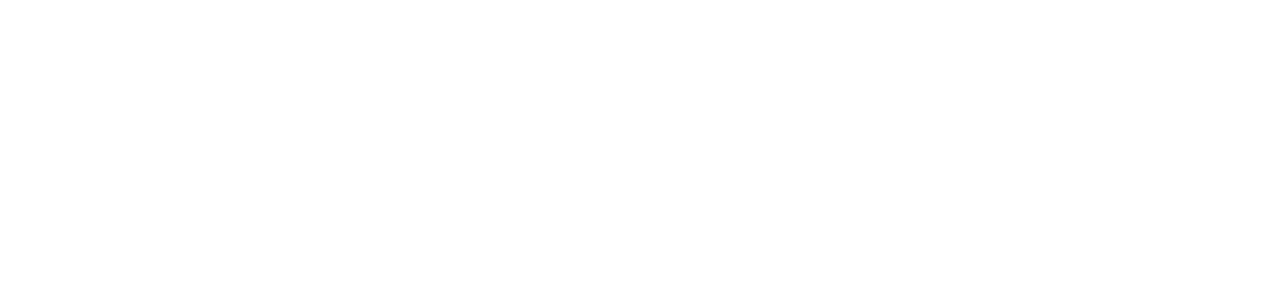
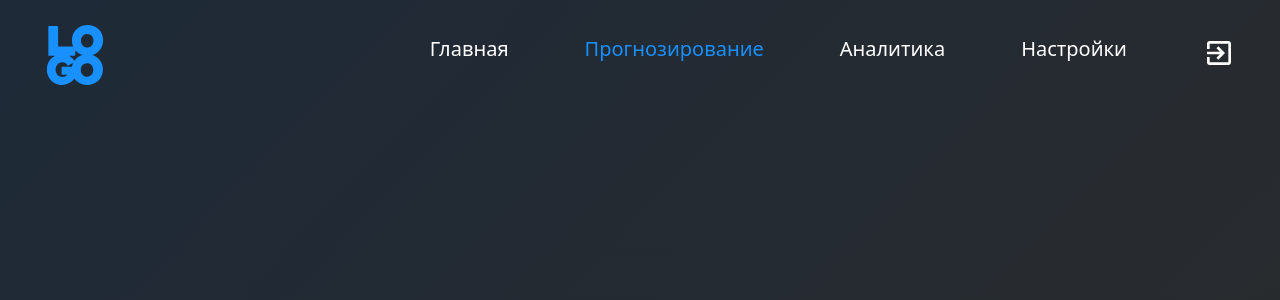
Before and after one commit to Niko142/logisticApp, a React (Vite) app in the folder frontend/logisticApp/: page /predict in a window 1280 px wide. Before the commit this address had no page. Shown: the top 300 px of the page. Built offline with nearby package versions, Linux system fonts and the light colour scheme.

Commit message:
Добавлен header и маршруты к блокам, обновлены и оптимизированы стили во front-е

```diff
--- a/frontend/logisticApp/package.json
+++ b/frontend/logisticApp/package.json
@@ -15,6 +15,7 @@
     "leaflet-geosearch": "^4.2.0",
     "react": "^19.0.0",
     "react-dom": "^19.0.0",
+    "react-icons": "^5.5.0",
     "react-leaflet": "^5.0.0",
     "react-router-dom": "^7.5.2"
   },
--- a/frontend/logisticApp/src/App.css
+++ b/frontend/logisticApp/src/App.css
@@ -1,17 +1,86 @@
+:root {
+  /* Основные цвета */
+  --black: #000;
+  --white: #fff;
+  --blue: #1890ff;
+  --green: #44944a;
+  --orange: #ffa500;
+  --red: #e32636;
+
+  /* Фон и тени */
+  --background: linear-gradient(134deg, #1e2a38 0%, #2b2b2b 100%);
+  --block-shadow: 0 2px 6px rgba(0, 0, 0, 0.3);
+  --input-glow: 0px 0px 20px 2px rgba(24, 144, 255, 0.4);
+
+  /* Стили для кнопки */
+  --btn-hover: #2f7ec8;
+  --btn-border: rgb(13, 78, 255);
+  --btn-shadow: 0px 0px 20px 2px rgba(24, 144, 255, 0.2);
+}
+
 body,
 html {
-  color: black;
+  color: var(--black);
   margin: 0;
   padding: 0;
 }
 
+body {
+  background: var(--background);
+}
+
+/* Шапка */
+
+header {
+  width: 100%;
+  padding: 25px 0;
+  margin-bottom: 20px;
+}
+
+.header .container {
+  display: flex;
+  align-items: center;
+  justify-content: space-between;
+  padding-inline: 45px;
+}
+
+.header__logo img {
+  width: 60px;
+}
+
+.header__navbar ul {
+  display: flex;
+  column-gap: 76px;
+}
+
+.header__item {
+  font-size: 20px;
+  line-height: 1.2;
+  color: var(--white);
+}
+
+.header__item.active {
+  color: var(--blue);
+}
+.header__item:hover {
+  color: var(--blue);
+}
+
+/* Карта и легенда */
+
 .map {
-  position: relative;
+  display: flex;
+  flex-direction: column;
+  align-items: center;
+  height: 100vh;
 }
 
 .map__container {
-  height: 100vh;
-  width: 100%;
+  position: relative;
+  margin: 0 auto;
+  height: 80vh;
+  width: 90%;
+  outline: 0;
 }
 
 .legend {
@@ -20,10 +89,10 @@
   bottom: 20px;
   left: 20px;
   font-size: 16px;
-  background-color: white;
+  background-color: var(--white);
   padding: 20px;
   border-radius: 8px;
-  box-shadow: 0 2px 6px rgba(0, 0, 0, 0.3);
+  box-shadow: var(--block-shadow);
 }
 
 input[type="checkbox"] {
@@ -44,15 +113,15 @@
 }
 
 .legend__indicator:where(.indicator-green) {
-  background-color: green;
+  background-color: var(--green);
 }
 
 .legend__indicator:where(.indicator-orange) {
-  background-color: orange;
+  background-color: var(--orange);
 }
 
 .legend__indicator:where(.indicator-red) {
-  background-color: red;
+  background-color: var(--red);
 }
 
 .legend__total-route {
@@ -66,9 +135,8 @@
 
 /* Форма авторизации */
 
-.auth{
-  background: linear-gradient(134deg, #1e2a38 0%, #2b2b2b 100%);
-  color: white;
+.auth {
+  color: var(--white);
   height: 100vh;
   display: flex;
   justify-content: center;
@@ -81,6 +149,10 @@
   display: flex;
   flex-direction: column;
   align-items: center;
+}
+
+.auth__form img {
+  width: 80px;
 }
 
 .auth__title {
@@ -107,7 +179,13 @@
   line-height: 1.2;
 }
 
-.input-user, .input-password {
+.auth__input:focus,
+.auth__input:focus-visible {
+  box-shadow: var(--input-glow);
+}
+
+.input-user,
+.input-password {
   margin-bottom: 20px;
 }
 
@@ -119,10 +197,20 @@
   font-size: 22px;
   line-height: 1.227;
   font-weight: 600;
-  background-color: #1890FF;
-  color: white;
+  background-color: var(--blue);
+  color: var(--white);
+  outline: 0;
 }
 
 .btn:hover {
-  background-color: #2F7EC8;
+  background-color: var(--btn-hover);
 }
+
+.btn:focus-visible {
+  outline: 4px solid var(--btn-border);
+}
+
+.btn:hover,
+.btn:focus-visible {
+  box-shadow: var(--btn-shadow);
+}
--- a/frontend/logisticApp/src/App.jsx
+++ b/frontend/logisticApp/src/App.jsx
@@ -1,7 +1,10 @@
 import "./App.css";
-import MapView from "./components/MapView";
+import MapView from "./pages/MapView";
 import { BrowserRouter, Routes, Route } from "react-router-dom";
 import FormAuth from "./pages/FormAuth";
+import Settings from "./pages/Settings";
+import PredictBlock from "./pages/PredictBlock";
+import Analytics from "./pages/Analytics";
 
 function App() {
   return (
@@ -9,6 +12,9 @@
       <Routes>
         <Route path="/" element={<FormAuth />} />
         <Route path="/main" element={<MapView />} />
+        <Route path="/predict" element={<PredictBlock />} />
+        <Route path="/analytics" element={<Analytics />} />
+        <Route path="/settings" element={<Settings />} />
       </Routes>
     </BrowserRouter>
   );
--- /dev/null
+++ b/frontend/logisticApp/src/components/Header.jsx
@@ -0,0 +1,57 @@
+import { Link, NavLink } from "react-router-dom";
+import HeaderLogo from "../assets/Header_logo.svg";
+import { IoMdExit } from "react-icons/io";
+
+const Header = () => {
+  return (
+    <header className="header">
+      <div className="container">
+        <div className="header__logo">
+          <img src={HeaderLogo} alt="logo" />
+        </div>
+        <nav className="header__navbar">
+          <ul>
+            <NavLink
+              to={"/main"}
+              className={({ isActive }) =>
+                isActive ? "header__item active" : "header__item"
+              }
+            >
+              Главная
+            </NavLink>
+            <NavLink
+              to={"/predict"}
+              className={({ isActive }) =>
+                isActive ? "header__item active" : "header__item"
+              }
+            >
+              Прогнозирование
+            </NavLink>
+            <NavLink
+              to={"/analytics"}
+              className={({ isActive }) =>
+                isActive ? "header__item active" : "header__item"
+              }
+            >
+              Аналитика
+            </NavLink>
+            <NavLink
+              to={"/settings"}
+              className={({ isActive }) =>
+                isActive ? "header__item active" : "header__item"
+              }
+            >
+              Настройки
+            </NavLink>
+            {/* Не лучший вариант, но для начала сойдет */}
+            <Link to={"/"} className="header__item" reloadDocument>
+              <IoMdExit size={32} />
+            </Link>
+          </ul>
+        </nav>
+      </div>
+    </header>
+  );
+};
+
+export default Header;
--- a/frontend/logisticApp/src/index.css
+++ b/frontend/logisticApp/src/index.css
@@ -18,10 +18,6 @@
   box-sizing: border-box;
 }
 
-a {
-  font-weight: 500;
-  text-decoration: inherit;
-}
 body {
   background-color: #fff;
   margin: 0;
@@ -37,3 +33,18 @@
   font-size: 3.2em;
   line-height: 1.1;
 }
+
+a {
+  font-weight: 500;
+  text-decoration: inherit;
+}
+
+img {
+  display: block;
+  width: 100%;
+  height: auto;
+}
+
+ul {
+  list-style-type: none;
+}
--- /dev/null
+++ b/frontend/logisticApp/src/pages/Analytics.jsx
@@ -0,0 +1,11 @@
+import Header from "../components/Header";
+
+const Analytics = () => {
+  return (
+    <>
+      <Header />
+    </>
+  );
+};
+
+export default Analytics;
--- a/frontend/logisticApp/src/components/MapView.jsx
+++ b/frontend/logisticApp/src/pages/MapView.jsx
@@ -10,8 +10,9 @@
 import instance from "../api/axios";
 import { fetchRoute } from "../api/route";
 import { getColorByTraffic } from "../data/data";
-import SearchInput from "./SearchInput";
+import SearchInput from "../components/SearchInput";
 import { handlePointSelect } from "../utils/BuildingRoute";
+import Header from "../components/Header";
 
 const MapView = () => {
   const [geoData, setGeoData] = useState(null);
@@ -63,6 +64,7 @@
 
   return (
     <section className="map">
+      <Header />
       <MapContainer
         center={[53.1959, 50.1008]}
         zoom={12}
@@ -108,8 +110,6 @@
             )
           }
         />
-      </MapContainer>
-
         {/* Легенда для карты */}
         <div className="legend">
           <h4 className="legend__title">Загруженность:</h4>
@@ -145,6 +145,7 @@
             </div>
           )}
         </div>
+      </MapContainer>
     </section>
   );
 };
--- /dev/null
+++ b/frontend/logisticApp/src/pages/PredictBlock.jsx
@@ -0,0 +1,11 @@
+import Header from "../components/Header";
+
+const PredictBlock = () => {
+  return (
+    <>
+      <Header />
+    </>
+  );
+};
+
+export default PredictBlock;
--- /dev/null
+++ b/frontend/logisticApp/src/pages/Settings.jsx
@@ -0,0 +1,11 @@
+import Header from "../components/Header";
+
+const Settings = () => {
+  return (
+    <>
+      <Header />
+    </>
+  );
+};
+
+export default Settings;
```
Also changed, not shown: frontend/logisticApp/src/assets/Header_logo.svg (added), 1 other file (tests, documents, lock files or other folders). Lines whose indentation alone changed are shown as unchanged.
